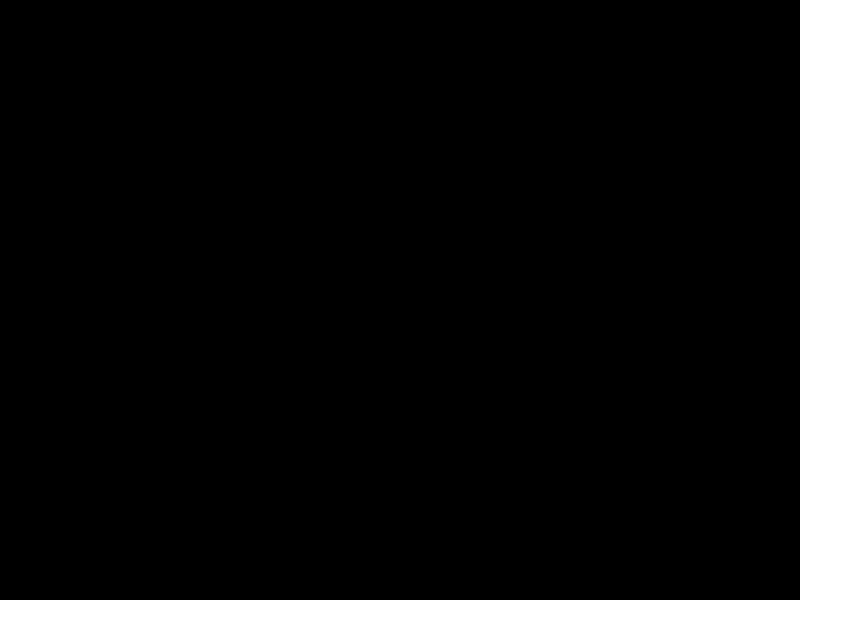
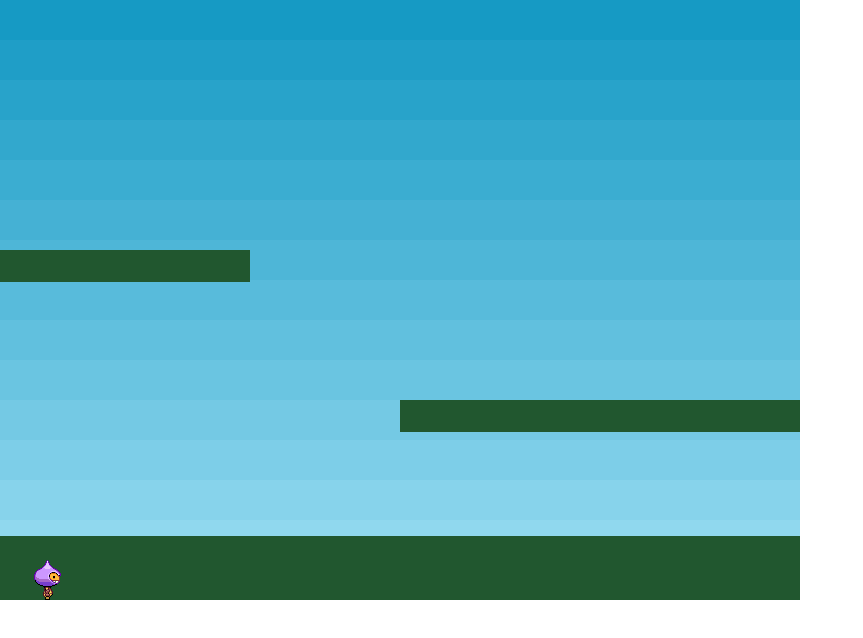
Before and after one commit to bnd5k/star_grabber_phaserjs, a website: page index.html in a window 1280 px wide. Shown: the whole page, without its empty margins (0-863 px from the left). Drawn offline with Linux system fonts and the light colour scheme; animation ran at ten frames a second.

Commit message:
Adds background and player

```diff
--- a/index.html
+++ b/index.html
@@ -17,9 +17,59 @@
 var game = new Phaser.Game(800, 600, Phaser.AUTO, '', { preload: preload, create: create, update: update });
 
 function preload() {
+  game.load.image('sky', 'assets/sky.png');
+  game.load.image('ground', 'assets/platform.png');
+  game.load.image('star', 'assets/star.png');
+  game.load.spritesheet('dude', 'assets/dude.png', 32, 48);
 }
 
+var platforms;
+
 function create() {
+  //  We're going to be using physics, so enable the Arcade Physics system
+  game.physics.startSystem(Phaser.Physics.ARCADE);
+
+  //  A simple background for our game
+  game.add.sprite(0, 0, 'sky');
+
+  //  The platforms group contains the ground and the 2 ledges we can jump on
+  platforms = game.add.group();
+
+  //  We will enable physics for any object that is created in this group
+  platforms.enableBody = true;
+
+  // Here we create the ground.
+  var ground = platforms.create(0, game.world.height - 64, 'ground');
+
+  //  Scale it to fit the width of the game (the original sprite is 400x32 in size)
+  ground.scale.setTo(2, 2);
+
+  //  This stops it from falling away when you jump on it
+  ground.body.immovable = true;
+
+  //  Now let's create two ledges
+  var ledge = platforms.create(400, 400, 'ground');
+
+  ledge.body.immovable = true;
+
+  ledge = platforms.create(-150, 250, 'ground');
+
+  ledge.body.immovable = true;
+
+
+  player = game.add.sprite(32, game.world.height - 150, 'dude');
+
+  game.physics.arcade.enable(player);
+
+  player.body.bounce.y = 0.2;
+
+  player.body.gravity.y = 300;
+
+  player.body.collideWorldBounds = true;
+
+  player.animations.add('left', [0,1,2,3], 10, true);
+
+  player.animations.add('right', [5,6,7], 10, true);
 }
 
 function update() {
```
